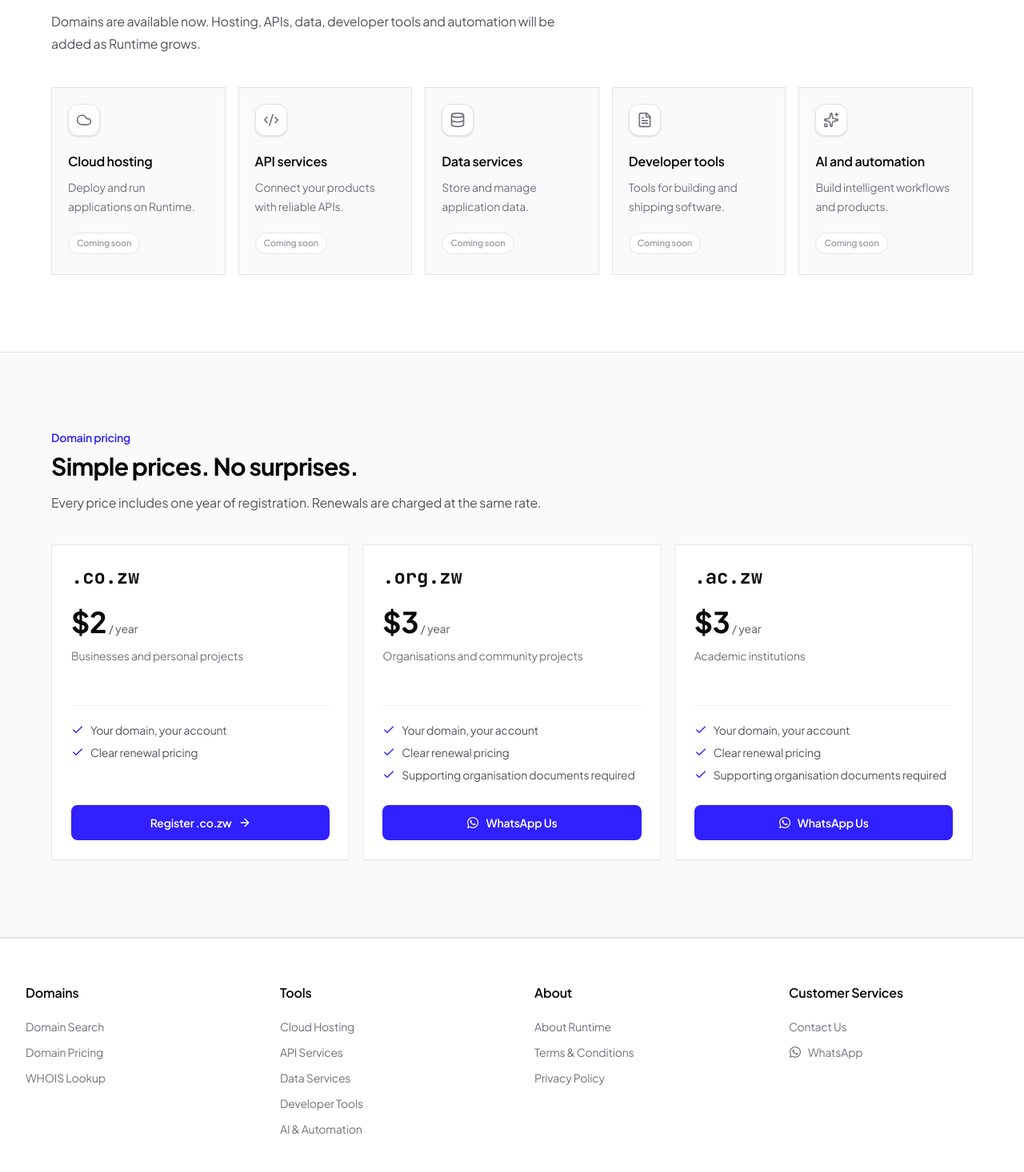
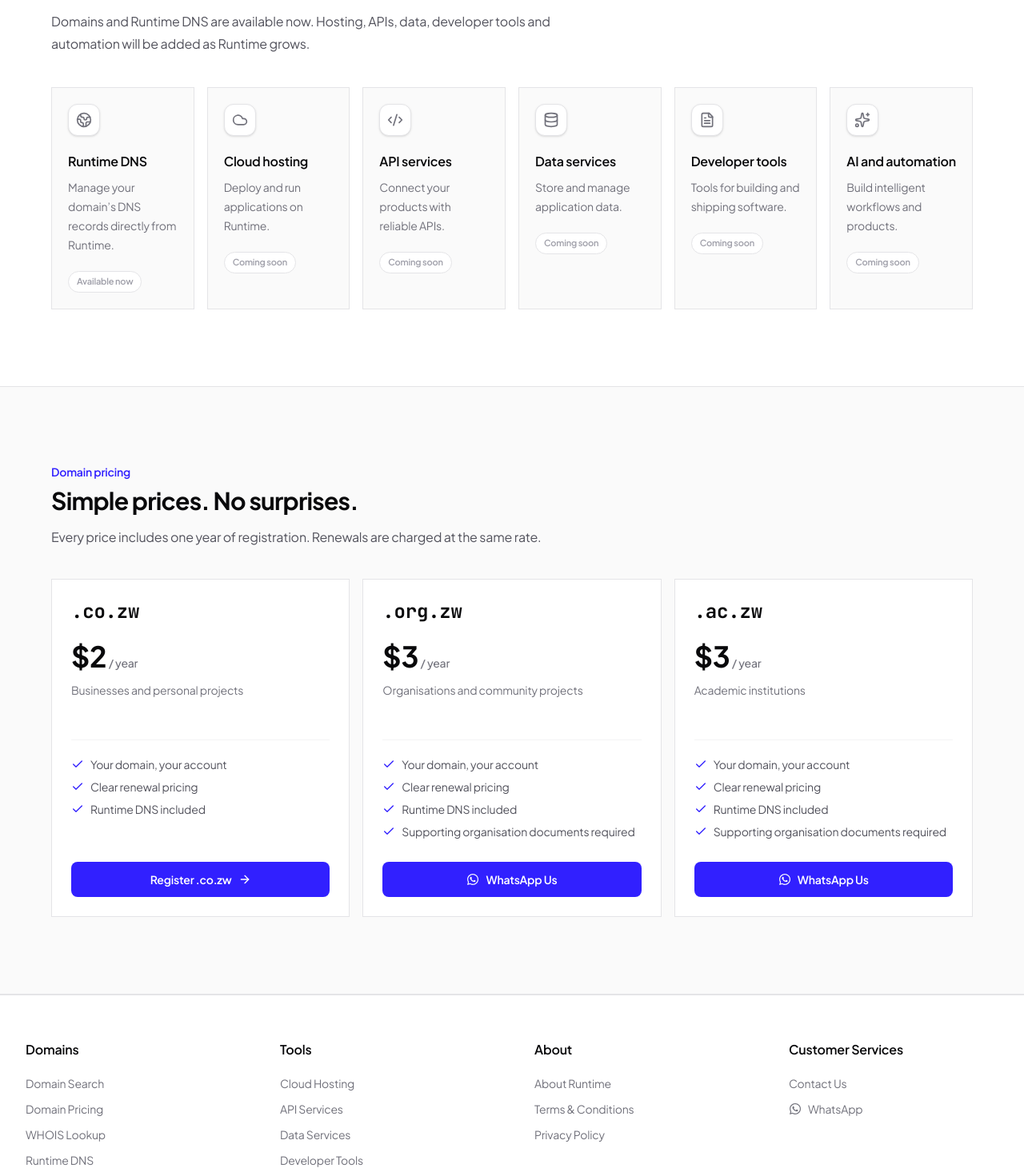
Before and after one commit to ngaandasowa/runtime.zw, a React (Vite) app: page / in a window 1280 px wide. Shown: the part 964-2430 px from the top of the page at 80% size. Built offline with nearby package versions, Linux system fonts and the light colour scheme; no server answers.

Commit message:
modified:   src/components/Footer.tsx 	modified:   src/components/Home/Hero.tsx 	modified:   src/components/Home/PlatformModules.tsx 	modified:   src/components/Home/PricingSection.tsx 	modified:   src/components/LegalPage.tsx

```diff
--- a/src/components/Footer.tsx
+++ b/src/components/Footer.tsx
@@ -285,6 +285,18 @@ export const Footer: React.FC = () => {
             >
               WHOIS Lookup
             </button>
+
+            <button
+              type="button"
+              onClick={() =>
+                goToPage(
+                  '/login'
+                )
+              }
+              className="block w-full text-left transition-colors hover:text-[#3120ff]"
+            >
+              Runtime DNS
+            </button>
           </FooterSection>
 
           {/* TOOLS */}
--- a/src/components/Home/Hero.tsx
+++ b/src/components/Home/Hero.tsx
@@ -318,6 +318,10 @@ const whatsappRegistration = (
           Name what’s next
         </h1>
 
+        <p className="mt-5 max-w-2xl text-base leading-7 text-zinc-600 sm:text-lg">
+          Register your domain and manage its DNS from one Runtime account.
+        </p>
+
         <div className="mt-8 flex items-center rounded-full border border-zinc-200 bg-white p-1 shadow-sm">
           <button
             type="button"
--- a/src/components/Home/PlatformModules.tsx
+++ b/src/components/Home/PlatformModules.tsx
@@ -5,6 +5,7 @@ import {
   Code2,
   Database,
   FileText,
+  Globe2,
   Sparkles,
 } from 'lucide-react';
 
@@ -17,6 +18,23 @@ import SpotlightCard from '../SpotlightCard';
 const services = [
   {
     title:
+      'Runtime DNS',
+
+    description:
+      'Manage your domain’s DNS records directly from Runtime.',
+
+    icon:
+      Globe2,
+
+    service:
+      'dns',
+
+    available:
+      true,
+  },
+
+  {
+    title:
       'Cloud hosting',
 
     description:
@@ -27,6 +45,9 @@ const services = [
 
     service:
       'cloud',
+
+    available:
+      false,
   },
 
   {
@@ -41,6 +62,9 @@ const services = [
 
     service:
       'api',
+
+    available:
+      false,
   },
 
   {
@@ -55,6 +79,9 @@ const services = [
 
     service:
       'data',
+
+    available:
+      false,
   },
 
   {
@@ -69,6 +96,9 @@ const services = [
 
     service:
       'developer',
+
+    available:
+      false,
   },
 
   {
@@ -83,6 +113,9 @@ const services = [
 
     service:
       'ai',
+
+    available:
+      false,
   },
 ] as const;
 
@@ -92,10 +125,13 @@ export const PlatformModules:
       useNavigate();
 
     const openService = (
-      service: string
+      service: string,
+      available: boolean
     ) => {
       navigate(
-        `/coming-soon?service=${service}`
+        available
+          ? '/login'
+          : `/coming-soon?service=${service}`
       );
 
       requestAnimationFrame(
@@ -136,22 +172,21 @@ export const PlatformModules:
             </h2>
 
             <p className="mt-4 leading-7 text-zinc-600">
-              Domains are available now.
-              Hosting, APIs, data,
-              developer tools and
-              automation will be added
-              as Runtime grows.
+              Domains and Runtime DNS are available now.
+              Hosting, APIs, data, developer tools and
+              automation will be added as Runtime grows.
             </p>
           </div>
 
           {/* SERVICES */}
-          <div className="mt-10 grid gap-4 sm:grid-cols-2 lg:grid-cols-5">
+          <div className="mt-10 grid gap-4 sm:grid-cols-2 lg:grid-cols-3 xl:grid-cols-6">
             {services.map(
               ({
                 title,
                 description,
                 icon: Icon,
                 service,
+                available,
               }) => (
                 <button
                   key={
@@ -160,7 +195,8 @@ export const PlatformModules:
                   type="button"
                   onClick={() =>
                     openService(
-                      service
+                      service,
+                      available
                     )
                   }
                   className="
@@ -238,7 +274,9 @@ export const PlatformModules:
                             group-hover:text-[#3120ff]
                           "
                         >
-                          Coming soon
+                          {available
+                            ? 'Available now'
+                            : 'Coming soon'}
                         </span>
                       </div>
 
--- a/src/components/Home/PricingSection.tsx
+++ b/src/components/Home/PricingSection.tsx
@@ -145,6 +145,12 @@ export const PricingSection: React.FC =
                       Clear renewal pricing
                     </p>
 
+                    <p className="flex items-center gap-2">
+                      <Check className="h-4 w-4 shrink-0 text-[#3120ff]" />
+
+                      Runtime DNS included
+                    </p>
+
                     {assisted && (
                       <p className="flex items-start gap-2">
                         <Check className="mt-0.5 h-4 w-4 shrink-0 text-[#3120ff]" />
--- a/src/components/LegalPage.tsx
+++ b/src/components/LegalPage.tsx
@@ -23,7 +23,7 @@ export const LegalPage: React.FC<LegalPageProps> = ({ type }) => {
           <h1 className="mt-6 text-4xl font-bold tracking-tight text-zinc-950 sm:text-5xl">
             {isTerms ? 'Terms of Service' : 'Privacy Policy'}
           </h1>
-          <p className="mt-4 text-sm text-zinc-500">Last updated: August 21, 2026</p>
+          <p className="mt-4 text-sm text-zinc-500">Last updated: September 16, 2026</p>
           <p className="mt-6 text-base leading-7 text-zinc-600">
             {isTerms
               ? 'These terms explain the rules for using Runtime domain registration and related services.'
@@ -34,13 +34,14 @@ export const LegalPage: React.FC<LegalPageProps> = ({ type }) => {
         <div className="space-y-8">
           {isTerms ? (
             <>
-              <Section title="1. Using Runtime"><p>Runtime provides domain search, registration, renewal, transfer, account, and payment services. You must provide accurate information and keep your account details current.</p><p>You must be at least 18 years old, or use Runtime with the involvement and permission of a parent, guardian, or authorised organisation representative.</p></Section>
+              <Section title="1. Using Runtime"><p>Runtime provides domain search, registration, renewal, transfer, DNS management, account, and payment services. You must provide accurate information and keep your account details current.</p><p>You must be at least 18 years old, or use Runtime with the involvement and permission of a parent, guardian, or authorised organisation representative.</p></Section>
               <Section title="2. Accounts and security"><p>You are responsible for protecting your sign-in credentials and for activity performed through your account. Contact us promptly if you believe your account has been accessed without permission.</p><p>We may suspend access when necessary to protect users, investigate misuse, or comply with applicable requirements.</p></Section>
               <Section title="3. Domain registrations"><p>Domain names are registered subject to the rules and availability of the relevant domain authority. A search result does not guarantee that a name can be registered until payment and registration processing are complete.</p><p>You confirm that your requested domain and submitted contact information do not infringe another person’s rights or violate applicable law.</p></Section>
               <Section title="4. Prices and payments"><p>Prices are shown before checkout and may vary by domain extension. Registration and renewal prices are charged in the currency shown at checkout. You authorise Runtime and its payment providers to process the selected payment.</p><p>Because domain registration can begin immediately after payment, refunds may be limited once a registration or renewal has been submitted.</p></Section>
-              <Section title="5. Acceptable use"><p>You may not use Runtime to register or manage domains for unlawful activity, fraud, abuse, malware, impersonation, infringement, or activity that could harm the service or other users.</p></Section>
-              <Section title="6. Availability and liability"><p>We work to keep Runtime available, but we do not guarantee uninterrupted access or successful registration of every requested domain. Services may be changed, paused, or unavailable for maintenance or circumstances outside our control.</p><p>To the extent permitted by law, Runtime is not responsible for indirect losses, lost profits, or losses caused by inaccurate information supplied by you.</p></Section>
-              <Section title="7. Contact"><p>Questions about these terms can be sent to <a className="font-semibold text-[#3120ff] hover:underline" href="tel:+263788350229">+263 788 350 229</a> or through <a className="font-semibold text-[#3120ff] hover:underline" href="https://wa.me/263788350229">WhatsApp</a>.</p></Section>
+              <Section title="5. DNS management"><p>Runtime DNS lets you create and manage DNS records for supported domains. DNS changes can affect website, email, and other domain services, so you are responsible for the records and nameserver changes you submit.</p><p>Nameserver changes may require processing by the relevant domain authority or registrar before they become active. DNS propagation may also take time after a change is completed.</p></Section>
+              <Section title="6. Acceptable use"><p>You may not use Runtime to register or manage domains for unlawful activity, fraud, abuse, malware, impersonation, infringement, or activity that could harm the service or other users.</p></Section>
+              <Section title="7. Availability and liability"><p>We work to keep Runtime available, but we do not guarantee uninterrupted access or successful registration of every requested domain. Services may be changed, paused, or unavailable for maintenance or circumstances outside our control.</p><p>To the extent permitted by law, Runtime is not responsible for indirect losses, lost profits, or losses caused by inaccurate information supplied by you.</p></Section>
+              <Section title="8. Contact"><p>Questions about these terms can be sent to <a className="font-semibold text-[#3120ff] hover:underline" href="tel:+263788350229">+263 788 350 229</a> or through <a className="font-semibold text-[#3120ff] hover:underline" href="https://wa.me/263788350229">WhatsApp</a>.</p></Section>
             </>
           ) : (
             <>
```
